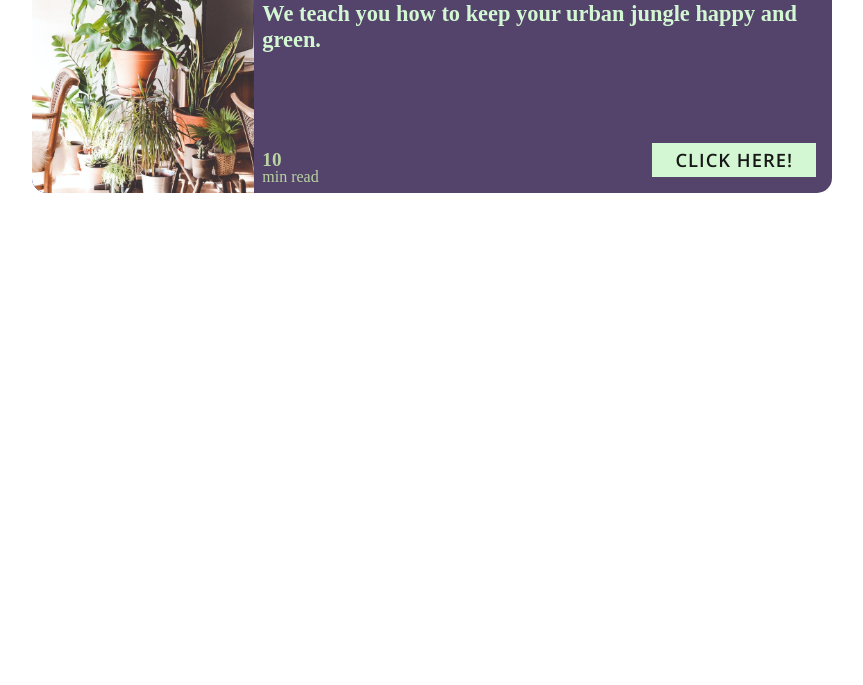
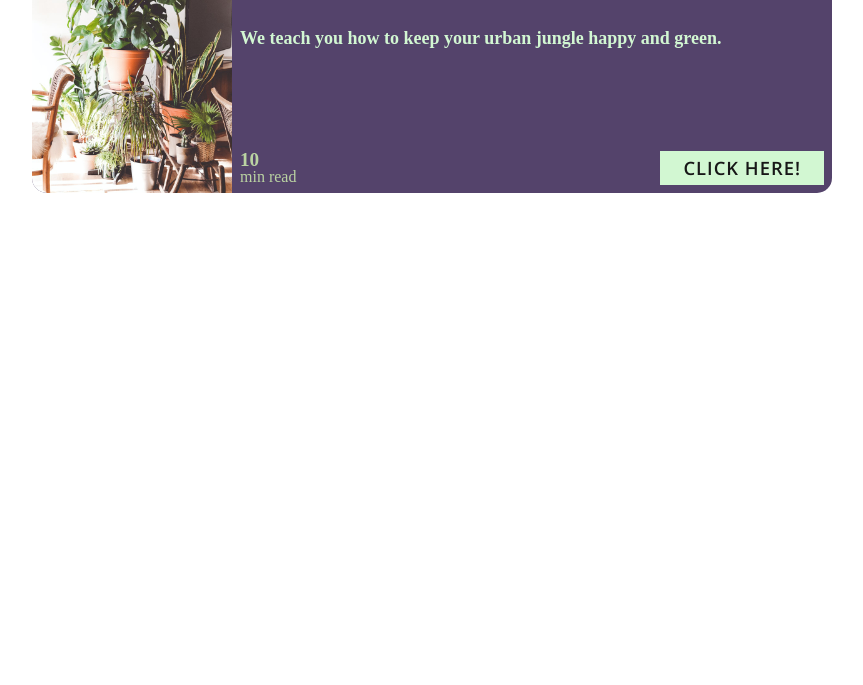
Before and after one commit to b-a-b-e-l/flex-card, a plain HTML site: page index.html in a window 1280 px wide. Shown: the part 115-800 px from the top of the page, without its empty margins (208-1071 px from the left). Drawn offline with nearby package versions, Linux system fonts and the light colour scheme; a web font is replaced by a local one.

Commit message:
created responsive card using css grid

```diff
--- a/index.html
+++ b/index.html
@@ -13,14 +13,10 @@
 <body>
     <div class="card">
         <img class="card-img" src="./images/brina-blum.jpg" alt="Indoor plants">
-        <div class="card-content">
-            <h2 class="card-title">5 tips to keep your indoor plants healthy!</h2>
-            <h3 class="card-subtitle">We teach you how to keep your urban jungle happy and green.</h3>
-            <div class="card-footer">
-                <p class="card-read-time"><span class="minutes">10</span>min read</p>
-                <a class="card-button">Click here!</a>
-            </div>
-        </div>
+        <h2 class="card-title">5 tips to keep your indoor plants healthy!</h2>
+        <h3 class="card-subtitle">We teach you how to keep your urban jungle happy and green.</h3>
+        <p class="card-read-time"><span class="minutes">10</span>min read</p>
+        <a href="#" class="card-button">Click here!</a>
     </div>
 </body>
 </html>
--- a/styles.css
+++ b/styles.css
@@ -8,13 +8,8 @@ body {
     max-width: 800px;
     background-color: #54436B;
     border-radius: 15px;
-    display: flex;
-    flex-direction: column;
-}
-
-
-.card-content {
-    padding: 8px;
+    display: grid;
+    grid-template: 200px 8px auto auto 150px 8px / auto auto;
 }
 
 .card-footer {
@@ -25,24 +20,28 @@ body {
 
 .card-img {
     object-fit: cover;
-    flex-basis: 250px;
-    min-width: 0;
-    min-height: 0;
     border-radius: 15px 15px 0 0;
-    background-color: royalblue;
+    grid-row: 1 / 2;
+    grid-column: 1 / -1;
+    width: 100%;
+    height: 100%;
 }
 
+.card-subtitle, .card-title {
+    grid-column: 1 / -1;
+    margin: 0 8px 8px;
+}
 .card-title {
     font-weight: 800;
     color: #71EFA3;
     font-size: 1.75rem;
-    margin: 0 0 16px 0;
+    grid-row: 3;
 }
 
 .card-subtitle {
     font-size: 1.40rem;
     color: #d2f7d2;
-    margin: 0 0 16px 0;
+    grid-row: 4;
 }
 
 .card-button {
@@ -55,7 +54,10 @@ body {
     padding: .25em 1.25em;
     text-transform: uppercase;
     letter-spacing: 1px;
-    margin: 8px
+    margin: 8px;
+    align-self: end;
+    justify-self: end;
+    grid-row: 5;
 }
 .card-button:hover {
     cursor: pointer;
@@ -65,10 +67,12 @@ body {
 }
 
 .card-read-time {
-    margin: 0;
+    margin: 8px;
     color: #d4f7b0;
     opacity: 0.8;
     line-height: 1;
+    align-self: end;
+    grid-row: 5;
 }
 .card-read-time span {
     font-weight: 800;
@@ -78,26 +82,34 @@ body {
 
 @media (min-width: 600px) {
     .card {
-        flex-direction: row;
+        grid-template: auto auto auto / auto auto auto;
     }
     .card-img {
+        grid-column: 1;
         border-radius: 15px 0 0 15px;
     }
     .card-img {
         height: 300px;
+        grid-row: 1 / -1;
+        grid-column: 1 / 2;
     }
-    .card-content {
-        display: flex;
-        flex-direction: column;
+    .card-title, .card-subtitle {
+        grid-column: 2 / -1;
     }
     .card-title {
-        font-size: 2.25rem
+        font-size: 2.25rem;
+        grid-row: 1;
     }
-
-    .card-body {
+    .card-subtitle {
         font-size: 1.125rem;
+        grid-row: 2;
     }
-    .card-footer {
-        margin-top: auto;
+    .card-button {
+        grid-column: 3;
+        grid-row: 3;
+    }
+    .card-read-time {
+        grid-column: 2;
+        grid-row: 3;
     }
 }
```
